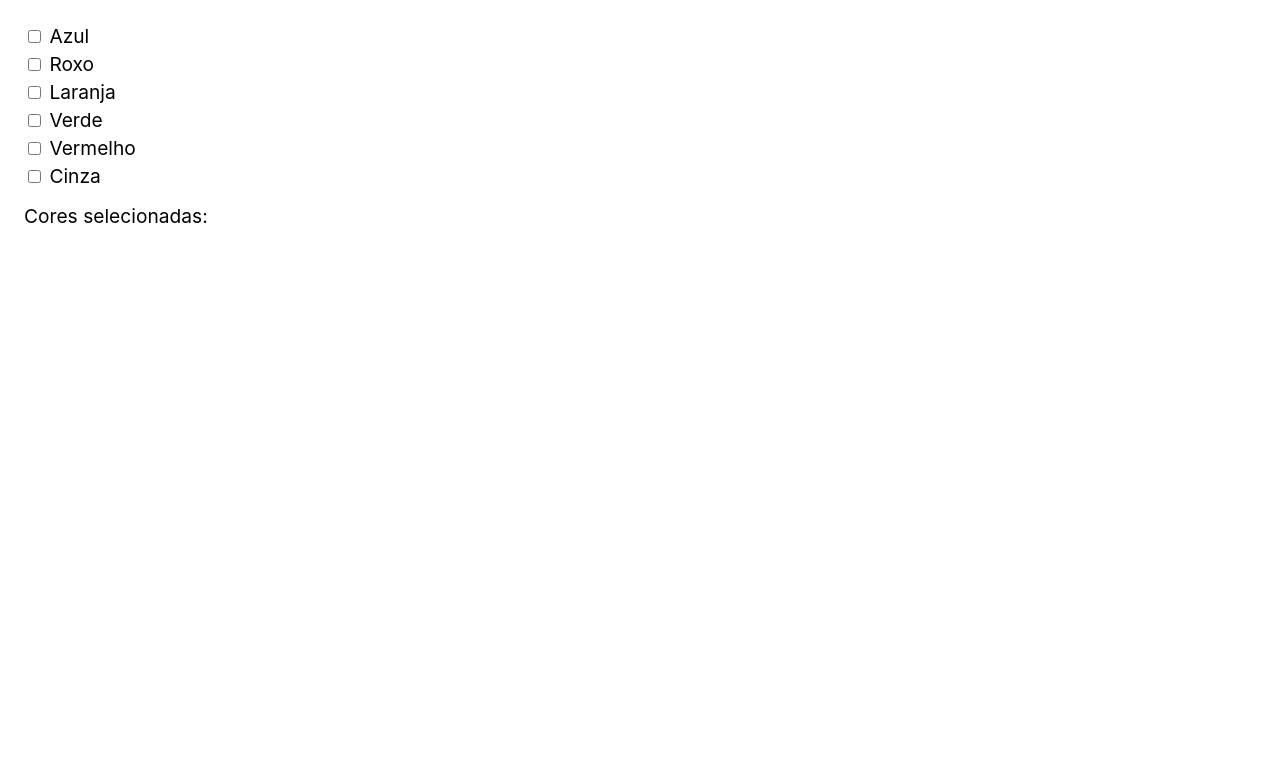
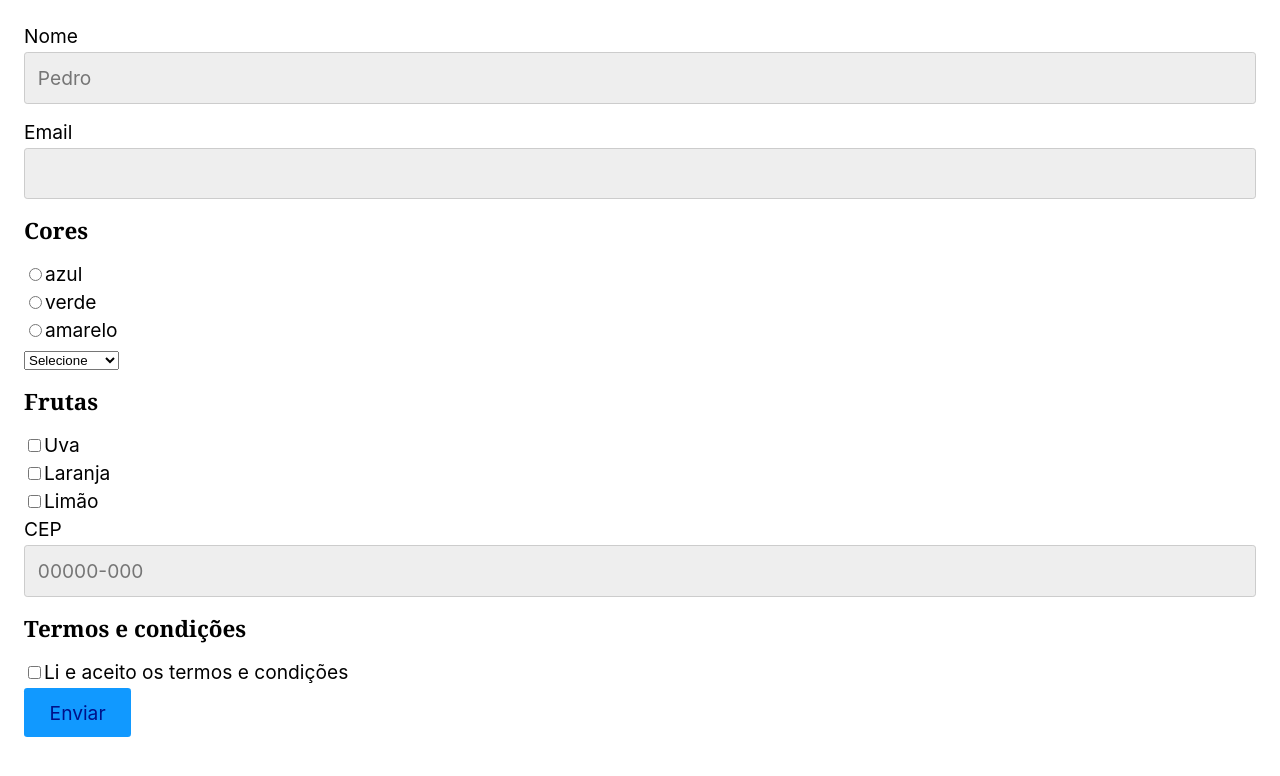
Before and after one commit to PedroPaivaDev/study-origamid-react, a React (Create React App) app: page / in a window 1280 px wide. Shown: the top 776 px of the page. Built offline with nearby package versions, Linux system fonts and the light colour scheme.

Commit message:
exemplo validação formulário

```diff
--- a/src/App.js
+++ b/src/App.js
@@ -1,31 +1,44 @@
 import React from 'react';
-import LabelCheck from './components/LabelCheck';
-
-const coresArray = ['azul', 'roxo', 'laranja', 'verde', 'vermelho', 'cinza'];
+import InputText from './components/InputText';
+import Radio from './components/Radio';
+import Select from './components/Select';
+import Checkbox from './components/Checkbox';
+import InputCEP from './components/InputCEP';
+import useForm from './hooks/useForm';
+import Input from './components/Input';
 
 const App = () => {
+  const email = useForm('email');
 
-  const [cores, setCores] = React.useState([])
+  const [nome, setNome] = React.useState('');
+  const [produto, setProduto] = React.useState('');
+  const [cor, setCor] = React.useState('');
+  const [fruta, setFruta] = React.useState([]);
+  const [termos, setTermos] = React.useState([]);
+  const [cep, setCep] = React.useState('');
 
-  function handleChange ({target}) {
-    let checkCor = target.value;
-    if (target.checked) {
-      setCores([...cores, checkCor])
+  function handleSubmit(event) {
+    event.preventDefault();
+    if (email.validate()) {
+      console.log('Enviar');
     } else {
-      setCores(cores.filter(cor => cor !== checkCor))
+      console.log('Não enviar');
     }
   }
 
-  function handleChecked (cor) {
-    return cores.includes(cor)
-  }
-
   return (
-    <form>
-      {coresArray.map((cor, index) => (
-        <LabelCheck key={index} value={cor} checked={handleChecked} onChange={handleChange}>{cor}</LabelCheck>
-      ))}
-      <p>Cores selecionadas: {cores.map((cor,index) => `${cor}, `)}</p>
+    <form onSubmit={handleSubmit}>
+      <InputText label="Nome" id="nome" type="text" value={nome} setValue={setNome} placeholder="Pedro"/>
+      <Input label="Email" id="email" type="email" {...email} />
+      <h3>Cores</h3>
+      <Radio options={['azul', 'verde', 'amarelo']} value={cor} setValue={setCor}/>
+      <Select options={['Notebook', 'Smartphone', 'Tablet']} value={produto} setValue={setProduto}/>
+      <h3>Frutas</h3>
+      <Checkbox options={['Uva', 'Laranja', 'Limão']} value={fruta} setValue={setFruta}/>
+      <InputCEP label="CEP" id="cep" type="number" value={cep} setValue={setCep} placeholder="00000-000"/>
+      <h3>Termos e condições</h3>
+      <Checkbox options={['Li e aceito os termos e condições']} value={termos} setValue={setTermos}/>
+      <button>Enviar</button>
     </form>
   );
 };
--- /dev/null
+++ b/src/components/Checkbox.js
@@ -0,0 +1,30 @@
+import React from 'react';
+
+const Checkbox = ({ options, value, setValue }) => {
+  function handleChange({ target }) {
+    if (target.checked) {
+      setValue([...value, target.value]);
+    } else {
+      setValue(value.filter((cor) => cor !== target.value));
+    }
+  }
+
+  return (
+    <>
+      {options.map((option) => (
+        <label key={option}>
+          <input
+            type="checkbox"
+            value={option}
+            checked={value.includes(option)}
+            onChange={handleChange}
+          />
+          {option}
+        </label>
+      ))}
+    </>
+  );
+};
+
+
+export default Checkbox;
--- /dev/null
+++ b/src/components/Input.js
@@ -0,0 +1,30 @@
+import React from 'react';
+
+const Input = ({
+  id,
+  label,
+  value,
+  type,
+  onChange,
+  error,
+  onBlur,
+  placeholder,
+}) => {
+  return (
+    <>
+      <label htmlFor={id}>{label}</label>
+      <input
+        type={type}
+        id={id}
+        name={id}
+        value={value}
+        onChange={onChange}
+        onBlur={onBlur}
+        placeholder={placeholder}
+      />
+      {error && <p style={{color:'red'}}>{error}</p>}
+    </>
+  );
+};
+
+export default Input;
--- /dev/null
+++ b/src/components/InputCEP.js
@@ -0,0 +1,45 @@
+import React from 'react';
+
+const InputCEP = ({label, id, value, setValue, ...props}) => {
+
+    const [error, setError] = React.useState(null);
+
+    function validateCep(value) {
+      if (value.length === 0) {
+        setError('Preencha um valor');
+        return false;
+      } else if (!/^\d{5}-?\d{3}$/.test(value)) {
+        setError('Preencha um cep válido');
+        return false;
+      } else {
+        setError(null);
+        return true;
+      }
+    }
+
+    function handleBlur({ target }) {
+      validateCep(target.value);
+    }
+
+    function handleChange({ target }) {
+      error && validateCep(target.value);
+      setValue(target.value);
+    }
+
+    return (
+        <>
+            <label htmlFor={id}>{label}</label>
+            <input
+                id={id}
+                name={id}
+                value={value}
+                onChange={handleChange}
+                onBlur={handleBlur}
+                {...props}
+            />
+            {error && <p style={({color:"red"})}>{error}</p>}
+        </>
+    );
+};
+
+export default InputCEP;
--- /dev/null
+++ b/src/components/InputText.js
@@ -0,0 +1,17 @@
+import React from 'react';
+
+const InputText = ({ id, label, setValue, ...props }) => {
+    return (
+      <>
+        <label htmlFor={id}>{label}</label>
+        <input
+          id={id}
+          name={id}
+          onChange={({ target }) => setValue(target.value)}
+          {...props}
+        />
+      </>
+    );
+};
+
+export default InputText;
--- a/src/components/LabelCheck.js
+++ /dev/null
@@ -1,20 +0,0 @@
-import React from 'react'
-
-const LabelCheck = ({ value, checked, onChange, children}) => {
-
-  return (
-    <>
-      <label style={{textTransform: 'capitalize'}}>
-        <input
-          type="checkbox"
-          value={value}
-          checked={checked(value)}
-          onChange={onChange}
-        />
-        {` ${children}`}
-      </label>
-    </>
-  )
-}
-
-export default LabelCheck
--- /dev/null
+++ b/src/components/Radio.js
@@ -0,0 +1,22 @@
+import React from 'react';
+
+const Radio = ({ options, value, setValue, ...props }) => {
+    return (
+      <>
+        {options.map((option) => (
+          <label key={option}>
+            <input
+              type="radio"
+              value={option}
+              checked={value === option}
+              onChange={({ target }) => setValue(target.value)}
+              {...props}
+            />
+            {option}
+          </label>
+        ))}
+      </>
+    );
+};
+
+export default Radio;
--- /dev/null
+++ b/src/components/Select.js
@@ -0,0 +1,22 @@
+import React from 'react';
+
+const Select = ({ options, value, setValue, ...props }) => {
+    return (
+      <select
+        value={value}
+        onChange={({ target }) => setValue(target.value)}
+        {...props}
+      >
+        <option value="" disabled>
+          Selecione
+        </option>
+        {options.map((option) => (
+          <option key={option} value={option}>
+            {option}
+          </option>
+        ))}
+      </select>
+    );
+};
+
+export default Select;
--- /dev/null
+++ b/src/hooks/useForm.js
@@ -0,0 +1,47 @@
+import React from 'react';
+
+const types = {
+  cep: {
+    regex: /^\d{5}-?\d{3}$/,
+    message: 'Cep inválido',
+  },
+  email: {
+    regex: /^(([^<>()[\]\\.,;:\s@"]+(\.[^<>()[\]\\.,;:\s@"]+)*)|(".+"))@((\[[0-9]{1,3}\.[0-9]{1,3}\.[0-9]{1,3}\.[0-9]{1,3}\])|(([a-zA-Z\-0-9]+\.)+[a-zA-Z]{3,}))$/,
+    message: 'Email inválido',
+  },
+};
+
+const useForm = (type) => {
+  const [value, setValue] = React.useState('');
+  const [error, setError] = React.useState(null);
+
+  function validate(value) {
+    if (type === false) return true;
+    if (value.length === 0) {
+      setError('Preencha um valor');
+      return false;
+    } else if (types[type] && !types[type].regex.test(value)) {
+      setError(types[type].message);
+      return false;
+    } else {
+      setError(null);
+      return true;
+    }
+  }
+
+  function onChange({ target }) {
+    if (error) validate(target.value);
+    setValue(target.value);
+  }
+
+  return {
+    value,
+    setValue,
+    error,
+    onChange,
+    onBlur: () => validate(value),
+    validate: () => validate(value),
+  };
+};
+
+export default useForm;
```
